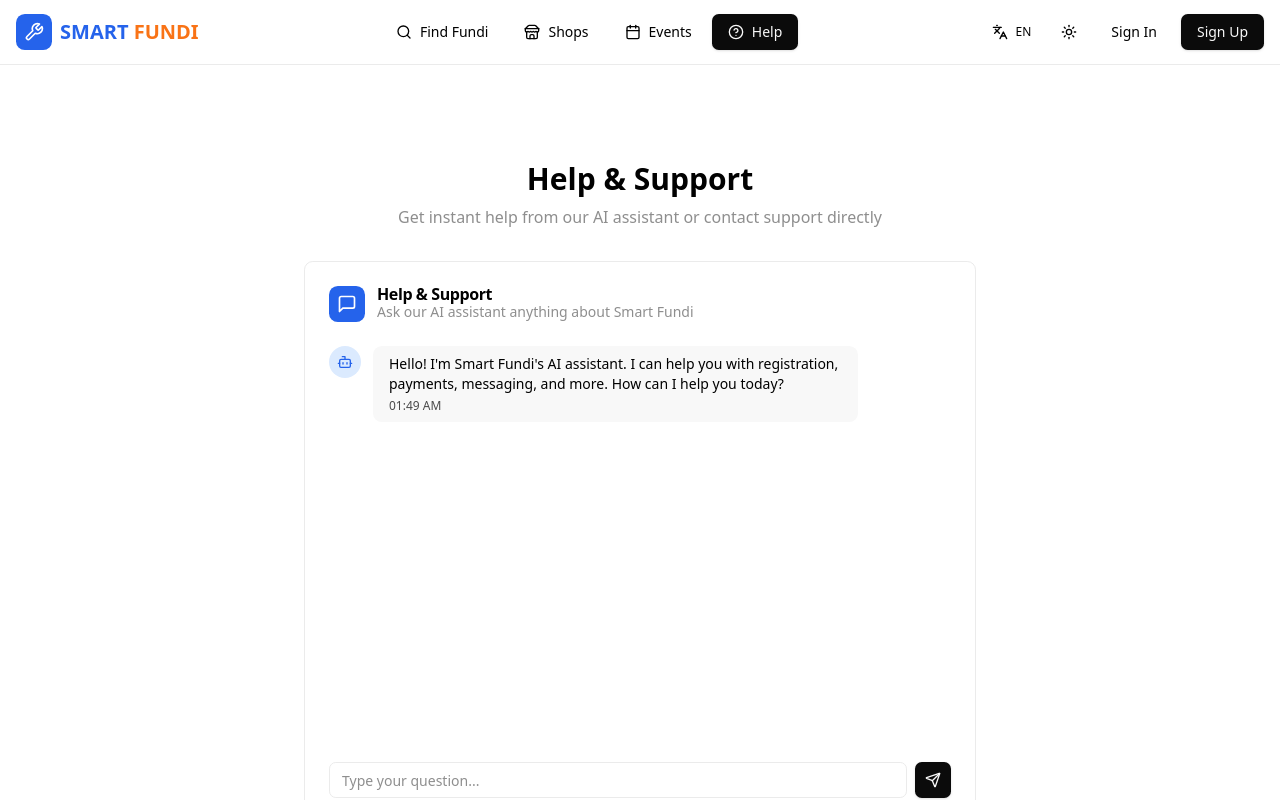
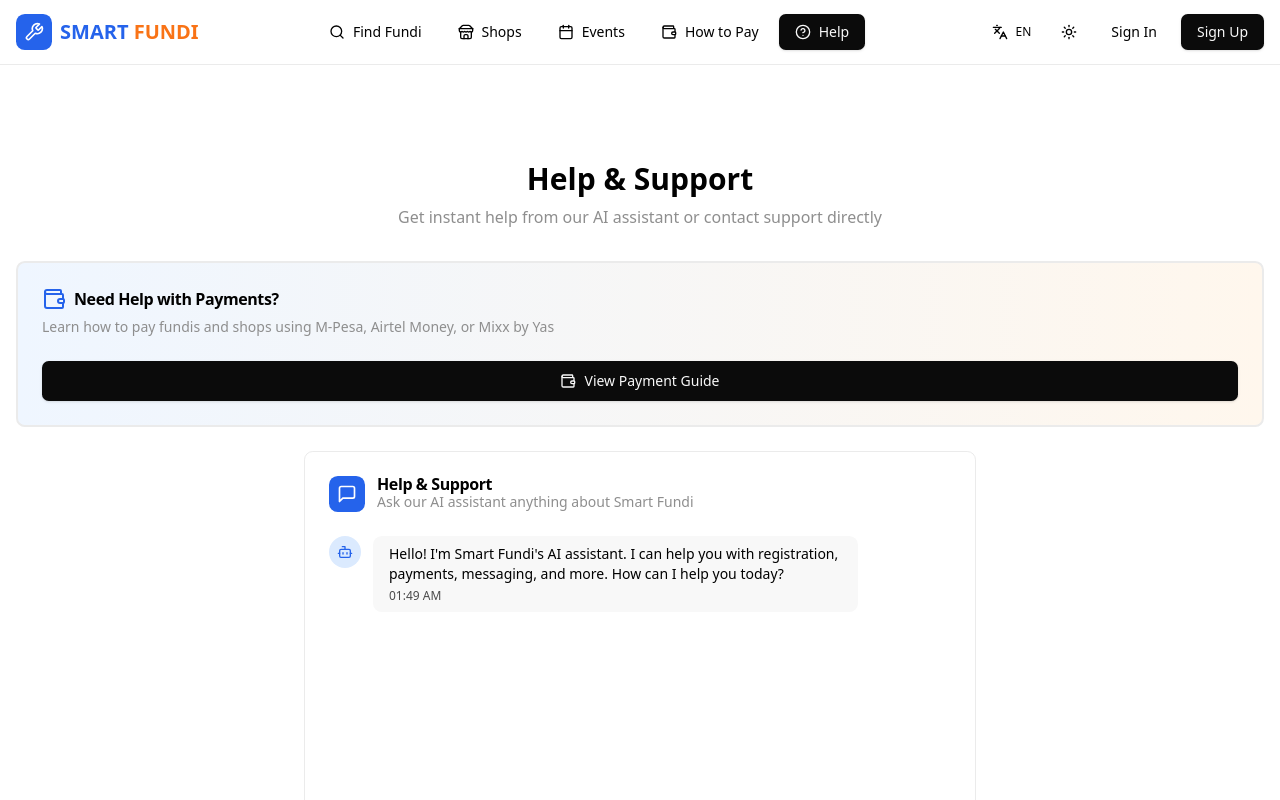
Before and after one commit to Ycnry/sg-431ee01e-23c3-4fd1-8492-ef1f773da647-1773130809, a Next.js app: page /help in a window 1280 px wide. Shown: the top 800 px of the page. Built offline with nearby package versions, Linux system fonts and the light colour scheme.

Commit message:
feat(navigation): Add 'How to Pay' links to dashboards and help page

```diff
--- a/src/components/Header.tsx
+++ b/src/components/Header.tsx
@@ -15,7 +15,7 @@
 } from "@/components/ui/dropdown-menu";
 import { useLanguage } from "@/contexts/LanguageContext";
 import { useAuth } from "@/contexts/AuthContext";
-import { Menu, Search, Wrench, Store, Calendar, MessageSquare, User, LogOut, HelpCircle } from "lucide-react";
+import { Menu, Search, Wrench, Store, Calendar, MessageSquare, User, LogOut, HelpCircle, Wallet } from "lucide-react";
 import { LanguageToggle } from "@/components/LanguageToggle";
 import { ThemeSwitch } from "@/components/ThemeSwitch";
 
@@ -29,6 +29,7 @@
     { href: "/search", label: language === "en" ? "Find Fundi" : "Tafuta Fundi", icon: Search },
     { href: "/search?type=shop", label: language === "en" ? "Shops" : "Maduka", icon: Store },
     { href: "/events", label: language === "en" ? "Events" : "Matukio", icon: Calendar },
+    { href: "/how-to-pay", label: t("nav.howToPay"), icon: Wallet },
     { href: "/help", label: language === "en" ? "Help" : "Msaada", icon: HelpCircle },
   ];
 
--- a/src/pages/dashboard/customer.tsx
+++ b/src/pages/dashboard/customer.tsx
@@ -16,7 +16,7 @@
 import { useAuth } from "@/contexts/AuthContext";
 import {
   User, Star, Heart, MessageSquare, History, Settings,
-  Trash2, Edit, Phone, Bell, Globe, HelpCircle
+  Trash2, Edit, Phone, Bell, Globe, HelpCircle, Wallet
 } from "lucide-react";
 import Link from "next/link";
 
--- a/src/pages/dashboard/fundi.tsx
+++ b/src/pages/dashboard/fundi.tsx
@@ -16,7 +16,7 @@
 import { useAuth } from "@/contexts/AuthContext";
 import {
   Wrench, Upload, MessageSquare, Star, Award, TrendingUp,
-  Zap, CheckCircle2, AlertCircle, Calendar, FileText, HelpCircle
+  Zap, CheckCircle2, AlertCircle, Calendar, FileText, HelpCircle, Wallet
 } from "lucide-react";
 import Link from "next/link";
 
@@ -535,6 +535,12 @@
                     <MessageSquare className="h-4 w-4" />
                     {language === "en" ? "All Messages" : "Ujumbe Wote"}
                   </Button>
+                  <Link href="/how-to-pay" className="w-full">
+                    <Button variant="outline" className="w-full justify-start gap-2">
+                      <Wallet className="h-4 w-4" />
+                      {language === "en" ? "How to Pay" : "Jinsi ya Kulipa"}
+                    </Button>
+                  </Link>
                   <Link href="/help" className="w-full">
                     <Button variant="outline" className="w-full justify-start gap-2">
                       <HelpCircle className="h-4 w-4" />
--- a/src/pages/dashboard/shop.tsx
+++ b/src/pages/dashboard/shop.tsx
@@ -13,7 +13,7 @@
 import { Alert, AlertDescription } from "@/components/ui/alert";
 import { useLanguage } from "@/contexts/LanguageContext";
 import { useAuth } from "@/contexts/AuthContext";
-import { Store, Upload, MessageSquare, CreditCard, Calendar, CheckCircle2, AlertCircle, HelpCircle } from "lucide-react";
+import { Store, Upload, MessageSquare, CreditCard, Calendar, CheckCircle2, AlertCircle, HelpCircle, Wallet } from "lucide-react";
 import Link from "next/link";
 
 interface PaymentMethod {
@@ -426,6 +426,12 @@
                     <MessageSquare className="h-4 w-4" />
                     {language === "en" ? "All Messages" : "Ujumbe Wote"}
                   </Button>
+                  <Link href="/how-to-pay" className="w-full">
+                    <Button variant="outline" className="w-full justify-start gap-2">
+                      <Wallet className="h-4 w-4" />
+                      {language === "en" ? "How to Pay" : "Jinsi ya Kulipa"}
+                    </Button>
+                  </Link>
                   <Link href="/help" className="w-full">
                     <Button variant="outline" className="w-full justify-start gap-2">
                       <HelpCircle className="h-4 w-4" />
--- a/src/pages/help.tsx
+++ b/src/pages/help.tsx
@@ -1,9 +1,12 @@
-
 import { useState } from "react";
 import Head from "next/head";
+import Link from "next/link";
 import { Header } from "@/components/Header";
 import { HelpSupport } from "@/components/HelpSupport";
 import { useLanguage } from "@/contexts/LanguageContext";
+import { Button } from "@/components/ui/button";
+import { Card, CardContent, CardDescription, CardHeader, CardTitle } from "@/components/ui/card";
+import { Wallet, HelpCircle } from "lucide-react";
 
 export default function HelpPage() {
   const { language } = useLanguage();
@@ -37,6 +40,29 @@
             </p>
           </div>
 
+          {/* How to Pay Quick Link */}
+          <Card className="mb-6 bg-gradient-to-r from-blue-50 to-orange-50 dark:from-blue-950/20 dark:to-orange-950/20 border-2">
+            <CardHeader>
+              <CardTitle className="flex items-center gap-2">
+                <Wallet className="h-6 w-6 text-blue-600" />
+                {language === "en" ? "Need Help with Payments?" : "Unahitaji Msaada na Malipo?"}
+              </CardTitle>
+              <CardDescription>
+                {language === "en"
+                  ? "Learn how to pay fundis and shops using M-Pesa, Airtel Money, or Mixx by Yas"
+                  : "Jifunze jinsi ya kulipa mafundi na maduka kwa kutumia M-Pesa, Airtel Money, au Mixx by Yas"}
+              </CardDescription>
+            </CardHeader>
+            <CardContent>
+              <Link href="/how-to-pay">
+                <Button size="lg" className="w-full gap-2">
+                  <Wallet className="h-5 w-5" />
+                  {language === "en" ? "View Payment Guide" : "Angalia Mwongozo wa Malipo"}
+                </Button>
+              </Link>
+            </CardContent>
+          </Card>
+
           <HelpSupport />
         </main>
       </div>
```
